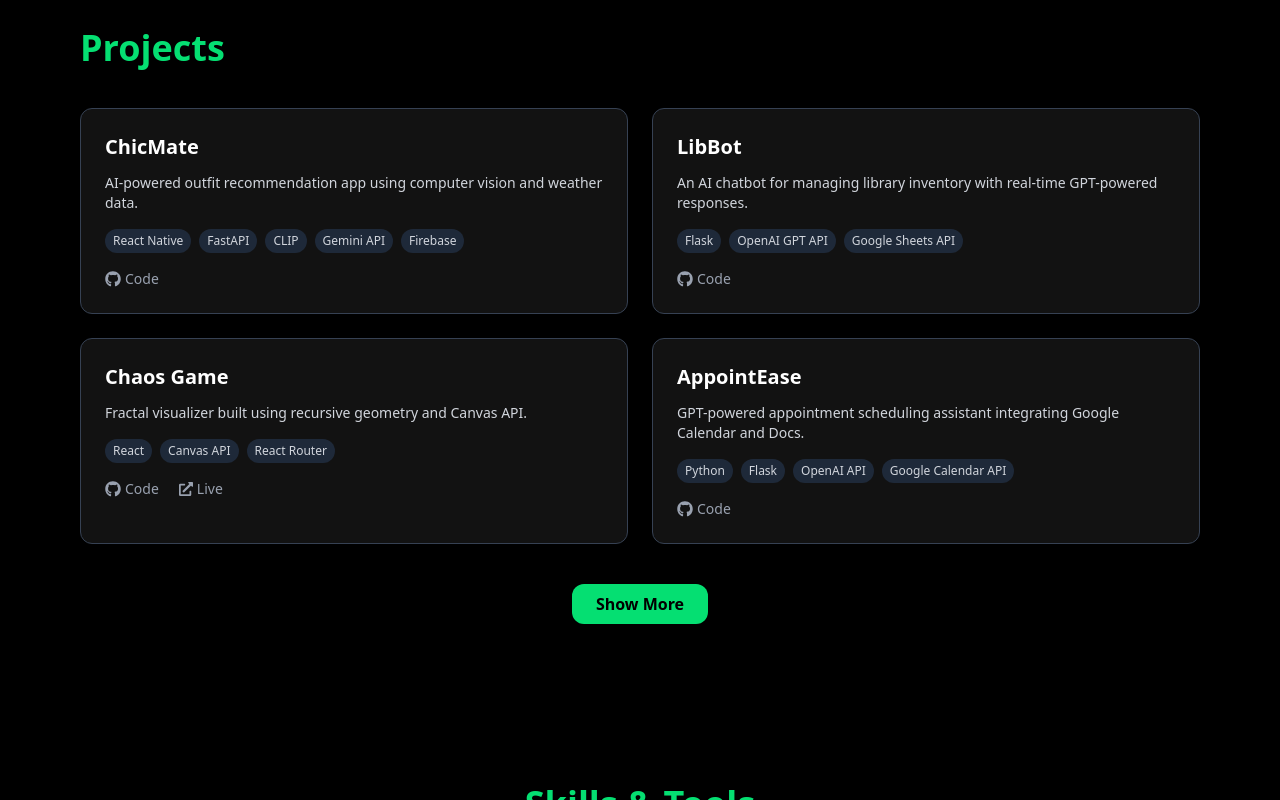
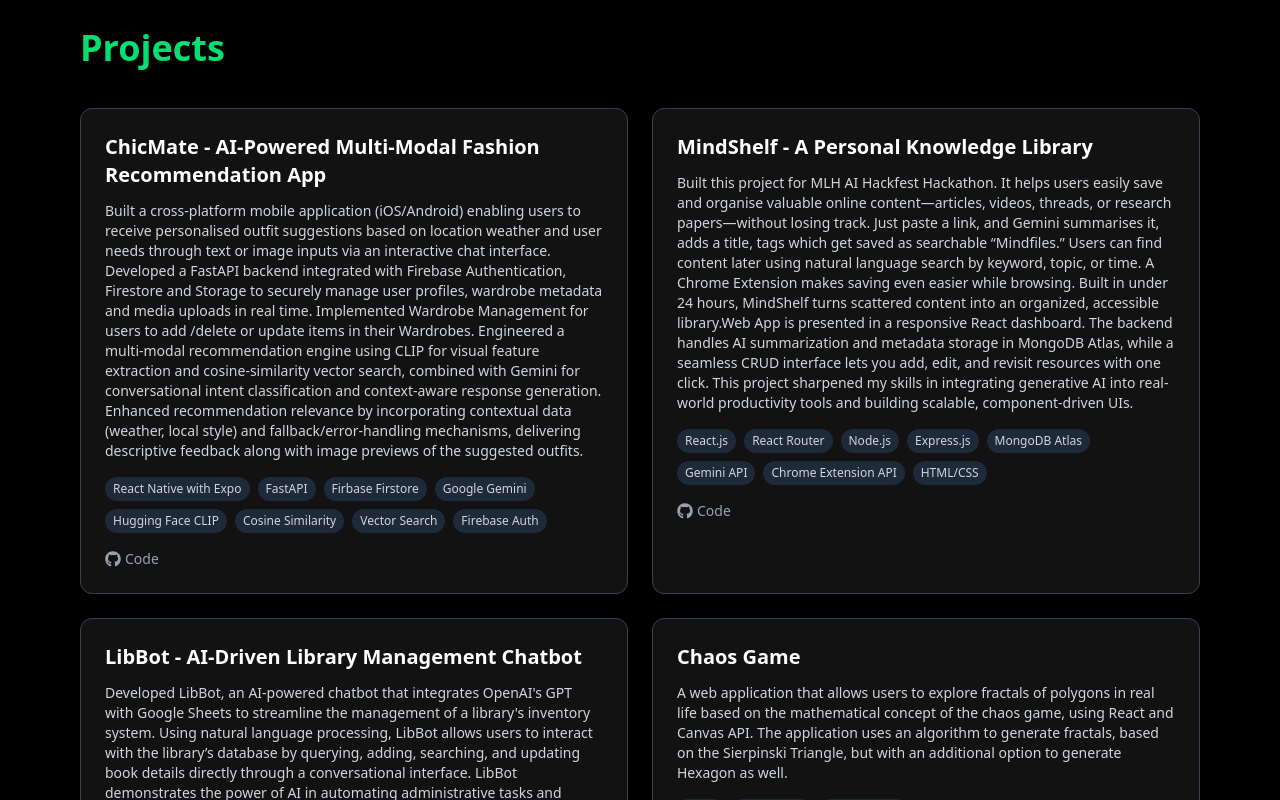
Before and after one commit to pragati-chaturvedi/my-portfolio, a React (Vite) app: page / in a window 1280 px wide. Shown: the part 2120-2920 px from the top of the page. Built offline with nearby package versions, Linux system fonts and the light colour scheme.

Commit message:
Update Projects.jsx

```diff
--- a/src/components/Projects.jsx
+++ b/src/components/Projects.jsx
@@ -19,31 +19,46 @@
 
                 <div className="grid gap-6 sm:grid-cols-2">
                     <ProjectCard
-                        title="ChicMate"
-                        description="AI-powered outfit recommendation app using computer vision and weather data."
-                        tech="React Native, FastAPI, CLIP, Gemini API, Firebase"
+                        title="ChicMate - AI-Powered Multi-Modal Fashion Recommendation App"
+                        description="Built a cross-platform mobile application (iOS/Android) enabling users to receive personalised outfit suggestions based on location weather and user needs through text or image inputs via an interactive chat interface.
+                        Developed a FastAPI backend integrated with Firebase Authentication, Firestore and Storage to securely manage user profiles, wardrobe metadata and media uploads in real time. Implemented Wardrobe Management for users to add /delete or update items in their Wardrobes.
+                        Engineered a multi-modal recommendation engine using CLIP for visual feature extraction and cosine-similarity vector search, combined with Gemini for conversational intent classification and context-aware response generation.
+                        Enhanced recommendation relevance by incorporating contextual data (weather, local style) and fallback/error-handling mechanisms, delivering descriptive feedback along with image previews of the suggested outfits."
+                        tech="React Native with Expo, FastAPI, Firbase Firstore, Google Gemini, Hugging Face CLIP, Cosine Similarity, Vector Search, Firebase Auth"
                         github="https://github.com/pragati-chaturvedi/ChicMate"
                     />
 
                     <ProjectCard
-                        title="LibBot"
-                        description="An AI chatbot for managing library inventory with real-time GPT-powered responses."
-                        tech="Flask, OpenAI GPT API, Google Sheets API"
+                        title="MindShelf - A Personal Knowledge Library"
+                        description="Built this project for MLH AI Hackfest Hackathon. It helps users easily save and organise valuable online content—articles, videos, threads, or research papers—without losing track. Just paste a link, and Gemini summarises it, adds a title, tags which get saved as searchable “Mindfiles.” Users can find content later using natural language search by keyword, topic, or time.
+                        A Chrome Extension makes saving even easier while browsing. Built in under 24 hours, MindShelf turns scattered content into an organized, accessible library.Web App is presented in a responsive React dashboard.
+                        The backend handles AI summarization and metadata storage in MongoDB Atlas, while a seamless CRUD interface lets you add, edit, and revisit resources with one click.
+                        This project sharpened my skills in integrating generative AI into real-world productivity tools and building scalable, component-driven UIs."
+                        tech="React.js, React Router, Node.js, Express.js, MongoDB Atlas, Gemini API, Chrome Extension API, HTML/CSS"
+                        github="https://github.com/AI-Hackathon-April-2025/MindShelf"
+                    />
+
+                    <ProjectCard
+                        title="LibBot - AI-Driven Library Management Chatbot"
+                        description="Developed LibBot, an AI-powered chatbot that integrates OpenAI's GPT with Google Sheets to streamline the management of a library's inventory system. Using natural language processing, LibBot allows users to interact with the library’s database by querying, adding, searching, and updating book details directly through a conversational interface.
+                        LibBot demonstrates the power of AI in automating administrative tasks and improving user experiences. It shows my ability to integrate Google Sheets for data management while leveraging OpenAI’s GPT for natural and intuitive user interactions. This project reflects my expertise in building AI-driven applications and handling real-time data updates."
+                        tech="Python,Flask, OpenAI GPT API,Function-Calling, Google Sheets API"
                         github="https://github.com/pragati-chaturvedi/LibBot"
                     />
 
                     <ProjectCard
                         title="Chaos Game"
-                        description="Fractal visualizer built using recursive geometry and Canvas API."
+                        description="A web application that allows users to explore fractals of polygons in real life based on the mathematical concept of the chaos game, using React and Canvas API. The application uses an algorithm to generate fractals, based on the Sierpinski Triangle, but with an additional option to generate Hexagon as well."
                         tech="React, Canvas API, React Router"
                         github="https://github.com/pragati-chaturvedi/chaos-game"
                         demo="https://pragati-chaturvedi.github.io/chaos-game/"
                     />
 
                     <ProjectCard
-                        title="AppointEase"
-                        description="GPT-powered appointment scheduling assistant integrating Google Calendar and Docs."
-                        tech="Python, Flask, OpenAI API, Google Calendar API"
+                        title="AppointEase - AI-Powered Appointment Scheduling Bot"
+                        description="Developed AppointEase, an intelligent appointment scheduling bot that integrates with Google Calendar. Using OpenAI's GPT-3.5 for natural language processing, AppointEase enables users to schedule, view, and manage appointments directly through conversational interactions. The bot's function-calling feature ensures seamless integration with Google Calendar, allowing for a smooth user experience.
+                        This project showcases integrating AI with real-world tools, simplifying complex tasks like scheduling through intuitive conversational interfaces. It’s a great example of how AI can automate and streamline everyday activities."
+                        tech="Python, Flask, OpenAI API, Google Calendar API, Google Docs API, Tkinter, Open-AI Function-calling"
                         github="https://github.com/pragati-chaturvedi/AppointEase"
                     />
                 </div>
```
